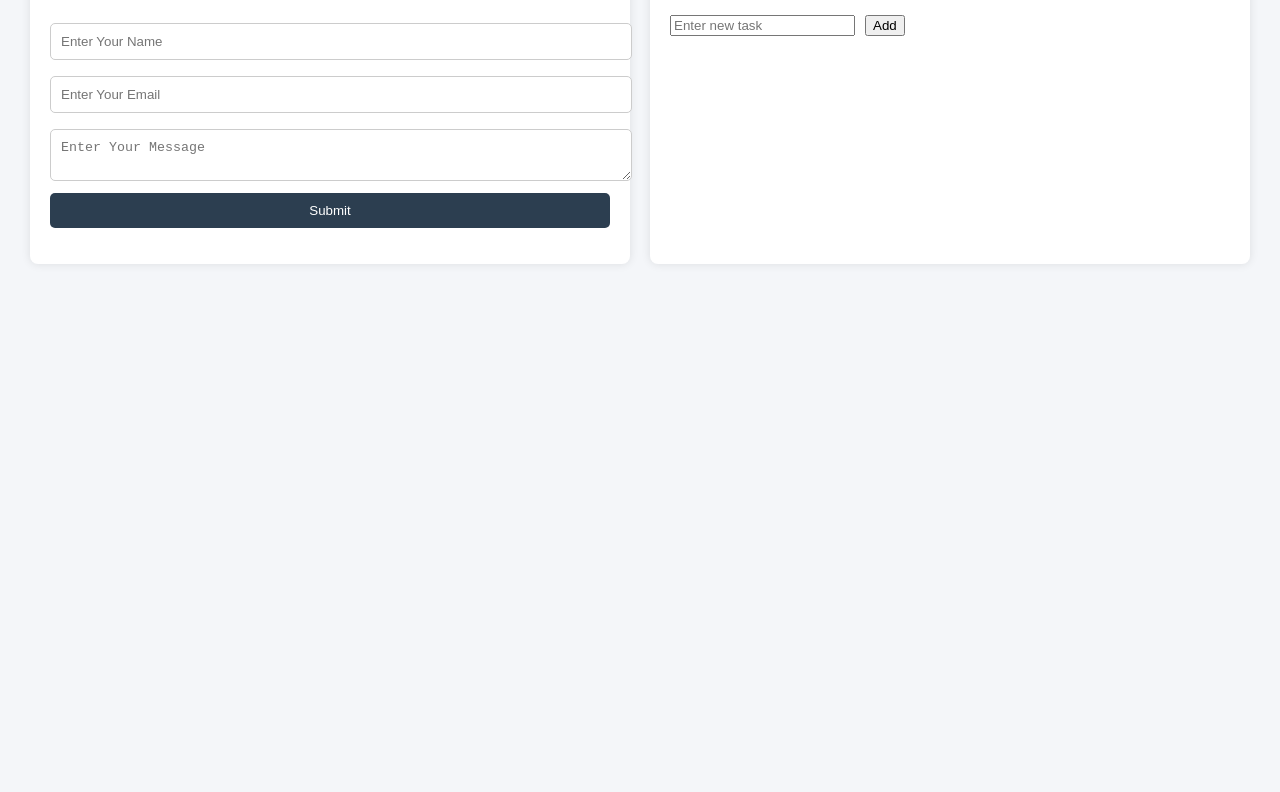
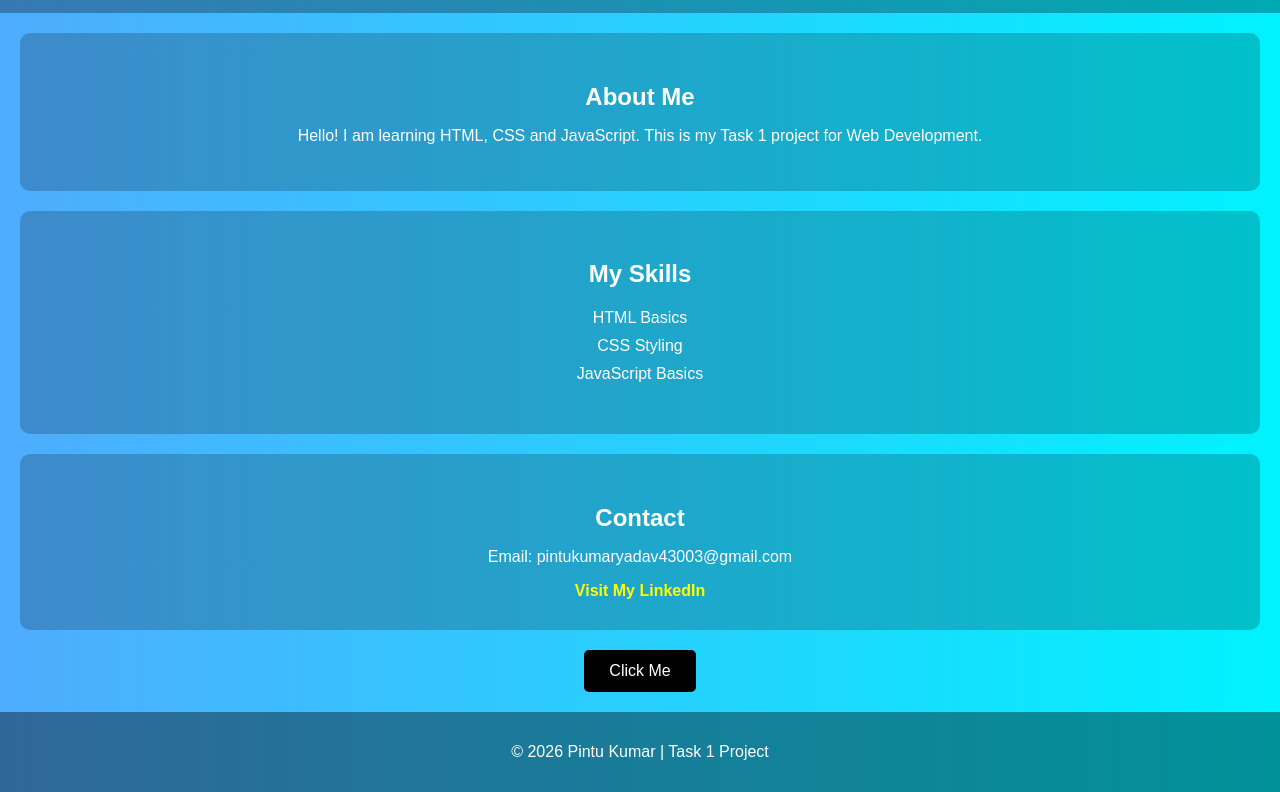
Before and after one commit to Pintukumar12345/web-development-2, a plain HTML site: page index.html in a window 1280 px wide. Shown: the part 201-993 px from the top of the page. Before the commit the page ends 800 px from the top, so only its background shows below. Drawn offline with Linux system fonts and the light colour scheme.

Commit message:
Add files via upload

```diff
--- a/index.html
+++ b/index.html
@@ -1,48 +1,44 @@
 <!DOCTYPE html>
-<html lang="en">
+<html>
 <head>
-    <meta charset="UTF-8">
-    <title>Task 2 - Intermediate Web Project</title>
+    <title>Pintu Kumar | Web Developer</title>
     <link rel="stylesheet" href="style.css">
 </head>
 <body>
 
-    <!-- Navigation -->
-    <nav>
-        <h2>Pintu Kumar</h2>
+    <header>
+        <h1>Pintu Kumar</h1>
+        <p>Aspiring Web Developer 🚀</p>
+    </header>
+
+    <section class="about">
+        <h2>About Me</h2>
+        <p>Hello! I am learning HTML, CSS and JavaScript.
+        This is my Task 1 project for Web Development.</p>
+    </section>
+
+    <section class="skills">
+        <h2>My Skills</h2>
         <ul>
-            <li><a href="#contact">Contact</a></li>
-            <li><a href="#todo">To-Do</a></li>
+            <li>HTML Basics</li>
+            <li>CSS Styling</li>
+            <li>JavaScript Basics</li>
         </ul>
-    </nav>
+    </section>
 
-    <!-- Main Container -->
-    <div class="container">
+    <section class="contact">
+        <h2>Contact</h2>
+        <p>Email: pintukumaryadav43003@gmail.com</p>
+        <a href="https://www.linkedin.com" target="_blank">Visit My LinkedIn</a>
+    </section>
 
-        <!-- Contact Form -->
-        <section id="contact" class="card">
-            <h2>Contact Form</h2>
-            <form id="contactForm">
-                <input type="text" id="name" placeholder="Enter Your Name">
-                <input type="email" id="email" placeholder="Enter Your Email">
-                <textarea id="message" placeholder="Enter Your Message"></textarea>
-                <button type="submit">Submit</button>
-                <p id="formMessage"></p>
-            </form>
-        </section>
+    <button onclick="showMessage()">Click Me</button>
 
-        <!-- To Do List -->
-        <section id="todo" class="card">
-            <h2>Dynamic To-Do List</h2>
-            <div class="todo-box">
-                <input type="text" id="taskInput" placeholder="Enter new task">
-                <button onclick="addTask()">Add</button>
-            </div>
-            <ul id="taskList"></ul>
-        </section>
+    <footer>
+        <p>© 2026 Pintu Kumar | Task 1 Project</p>
+    </footer>
 
-    </div>
+    <script src="script.js"></script>
 
-<script src="script.js"></script>
 </body>
 </html>
--- a/script.js
+++ b/script.js
@@ -1,46 +1,3 @@
-// Form Validation
-document.getElementById("contactForm").addEventListener("submit", function(e) {
-    e.preventDefault();
-
-    let name = document.getElementById("name").value.trim();
-    let email = document.getElementById("email").value.trim();
-    let message = document.getElementById("message").value.trim();
-    let formMessage = document.getElementById("formMessage");
-
-    if (name === "" || email === "" || message === "") {
-        formMessage.style.color = "red";
-        formMessage.textContent = "All fields are required!";
-        return;
-    }
-
-    if (!email.includes("@") || !email.includes(".")) {
-        formMessage.style.color = "red";
-        formMessage.textContent = "Enter a valid email!";
-        return;
-    }
-
-    formMessage.style.color = "green";
-    formMessage.textContent = "Form submitted successfully!";
-});
-
-// To Do List
-function addTask() {
-    let taskInput = document.getElementById("taskInput");
-    let taskText = taskInput.value.trim();
-
-    if (taskText === "") return;
-
-    let li = document.createElement("li");
-    li.textContent = taskText;
-
-    let removeBtn = document.createElement("button");
-    removeBtn.textContent = "X";
-    removeBtn.onclick = function() {
-        li.remove();
-    };
-
-    li.appendChild(removeBtn);
-    document.getElementById("taskList").appendChild(li);
-
-    taskInput.value = "";
+function showMessage() {
+    alert("Thank you for visiting my webpage! 😊");
 }
--- a/style.css
+++ b/style.css
@@ -1,92 +1,66 @@
 body {
     margin: 0;
     font-family: Arial, sans-serif;
-    background: #f4f6f9;
-}
-
-/* Navigation - Flexbox */
-nav {
-    display: flex;
-    justify-content: space-between;
-    align-items: center;
-    background: #2c3e50;
-    padding: 15px 30px;
+    background: linear-gradient(to right, #4facfe, #00f2fe);
+    text-align: center;
     color: white;
 }
 
-nav ul {
-    display: flex;
-    list-style: none;
-    gap: 20px;
+header {
+    padding: 40px;
+    background-color: rgba(0, 0, 0, 0.3);
 }
 
-nav a {
-    color: white;
-    text-decoration: none;
+section {
+    padding: 30px;
+    margin: 20px;
+    background-color: rgba(0, 0, 0, 0.2);
+    border-radius: 10px;
 }
 
-/* Grid Layout */
-.container {
-    display: grid;
-    grid-template-columns: 1fr 1fr;
-    gap: 20px;
-    padding: 30px;
+h1 {
+    font-size: 40px;
 }
 
-.card {
-    background: white;
-    padding: 20px;
-    border-radius: 8px;
-    box-shadow: 0 0 10px rgba(0,0,0,0.1);
+h2 {
+    margin-bottom: 10px;
 }
 
-/* Form Styling */
-form input, form textarea {
-    width: 100%;
-    padding: 10px;
-    margin: 8px 0;
-    border-radius: 5px;
-    border: 1px solid #ccc;
+ul {
+    list-style-type: none;
+    padding: 0;
 }
 
-form button {
-    width: 100%;
-    padding: 10px;
-    background: #2c3e50;
+li {
+    padding: 5px;
+}
+
+a {
+    color: yellow;
+    text-decoration: none;
+    font-weight: bold;
+}
+
+a:hover {
+    text-decoration: underline;
+}
+
+button {
+    background-color: black;
     color: white;
+    padding: 12px 25px;
     border: none;
     border-radius: 5px;
     cursor: pointer;
+    font-size: 16px;
+    margin-bottom: 20px;
 }
 
-form button:hover {
-    background: #1a252f;
+button:hover {
+    background-color: #333;
 }
 
-/* To Do */
-.todo-box {
-    display: flex;
-    gap: 10px;
+footer {
+    background-color: rgba(0, 0, 0, 0.4);
+    padding: 15px;
 }
-
-#taskList {
-    margin-top: 15px;
-    padding: 0;
-    list-style: none;
-}
-
-#taskList li {
-    background: #ecf0f1;
-    padding: 8px;
-    margin-bottom: 8px;
-    display: flex;
-    justify-content: space-between;
-    border-radius: 5px;
-}
-
-/* Responsive */
-@media (max-width: 768px) {
-    .container {
-        grid-template-columns: 1fr;
-    }
-}
```
